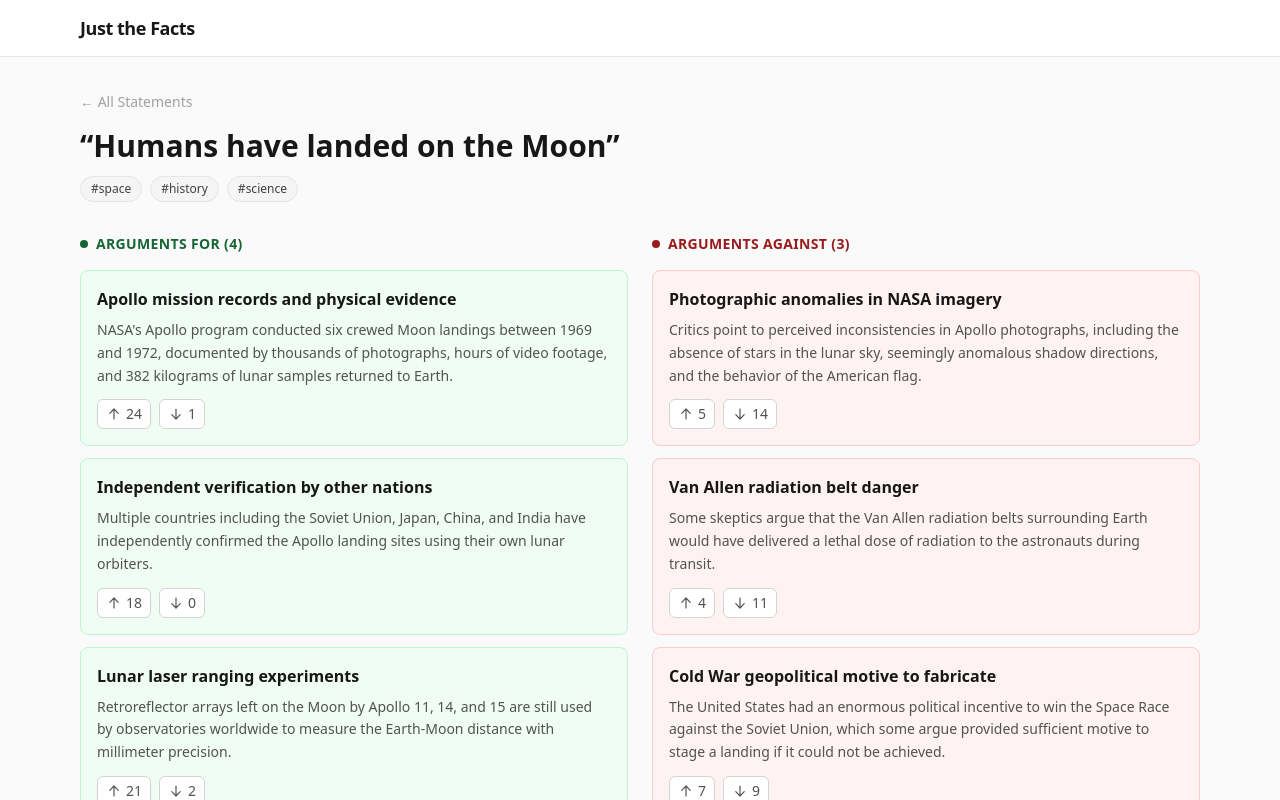
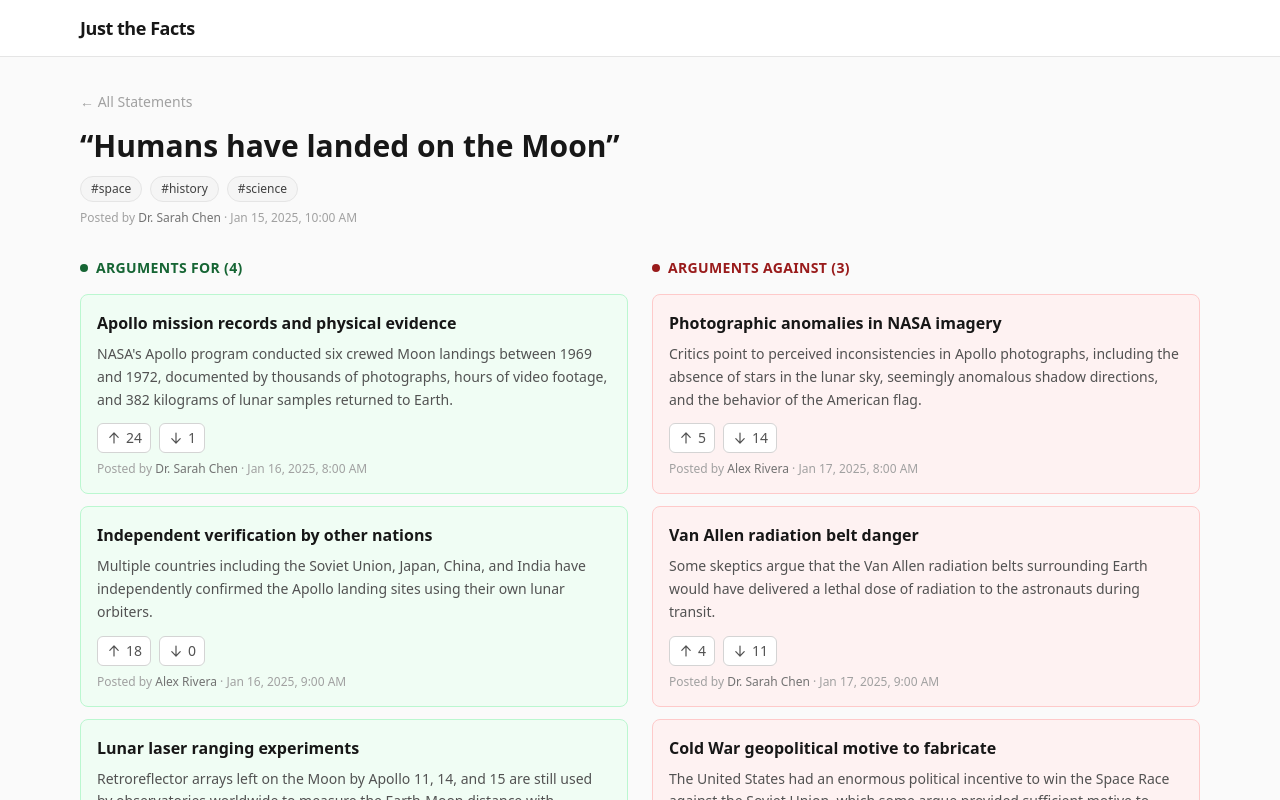
Before and after one commit to middlec000/just_the_facts, a Next.js app: page /statements/stmt-1 in a window 1280 px wide. Shown: the top 800 px of the page. Built offline with nearby package versions, Linux system fonts and the light colour scheme.

Commit message:
add posted timestamp and user to statements, arguments, and evidence

```diff
--- a/app/arguments/[id]/page.tsx
+++ b/app/arguments/[id]/page.tsx
@@ -4,8 +4,10 @@ import {
   getArgumentById,
   getEvidenceByArgumentId,
   getStatementForArgument,
+  getUserById,
 } from "@/lib/mock-data";
 import { EvidenceItem } from "@/components/EvidenceItem";
+import { PostedBy } from "@/components/PostedBy";
 
 interface ArgumentPageProps {
   params: Promise<{ id: string }>;
@@ -22,6 +24,7 @@ export default async function ArgumentPage({ params }: ArgumentPageProps) {
   const statement = getStatementForArgument(argument.id);
   const evidenceList = getEvidenceByArgumentId(argument.id);
   const isFor = argument.stance === "for";
+  const argumentUser = getUserById(argument.userId);
 
   return (
     <div className="max-w-3xl">
@@ -62,6 +65,10 @@ export default async function ArgumentPage({ params }: ArgumentPageProps) {
         </h1>
 
         <p className="text-neutral-700 leading-relaxed">{argument.summary}</p>
+        <PostedBy
+          userName={argumentUser?.name ?? "Unknown"}
+          createdAt={argument.createdAt}
+        />
 
         {/* Parent statement reference */}
         {statement && (
@@ -85,7 +92,11 @@ export default async function ArgumentPage({ params }: ArgumentPageProps) {
         {evidenceList.length > 0 ? (
           <div className="space-y-3">
             {evidenceList.map((ev) => (
-              <EvidenceItem key={ev.id} evidence={ev} />
+              <EvidenceItem
+                key={ev.id}
+                evidence={ev}
+                userName={getUserById(ev.userId)?.name ?? "Unknown"}
+              />
             ))}
           </div>
         ) : (
--- a/app/page.tsx
+++ b/app/page.tsx
@@ -1,4 +1,4 @@
-import { statements, getArgumentsByStatementId, getAllTags } from "@/lib/mock-data";
+import { statements, getArgumentsByStatementId, getAllTags, getUserById } from "@/lib/mock-data";
 import { StatementList } from "@/components/StatementList";
 
 export default function HomePage() {
@@ -6,10 +6,12 @@ export default function HomePage() {
 
   const statementsWithCounts = statements.map((statement) => {
     const args = getArgumentsByStatementId(statement.id);
+    const user = getUserById(statement.userId);
     return {
       ...statement,
       forCount: args.filter((a) => a.stance === "for").length,
       againstCount: args.filter((a) => a.stance === "against").length,
+      userName: user?.name ?? "Unknown",
     };
   });
 
--- a/app/statements/[id]/page.tsx
+++ b/app/statements/[id]/page.tsx
@@ -1,7 +1,8 @@
 import { notFound } from "next/navigation";
 import Link from "next/link";
-import { getStatementById, getArgumentsByStatementId } from "@/lib/mock-data";
+import { getStatementById, getArgumentsByStatementId, getUserById } from "@/lib/mock-data";
 import { ArgumentCard } from "@/components/ArgumentCard";
+import { PostedBy } from "@/components/PostedBy";
 
 interface StatementPageProps {
   params: Promise<{ id: string }>;
@@ -18,6 +19,7 @@ export default async function StatementPage({ params }: StatementPageProps) {
   const allArguments = getArgumentsByStatementId(statement.id);
   const argumentsFor = allArguments.filter((a) => a.stance === "for");
   const argumentsAgainst = allArguments.filter((a) => a.stance === "against");
+  const statementUser = getUserById(statement.userId);
 
   return (
     <div>
@@ -46,6 +48,10 @@ export default async function StatementPage({ params }: StatementPageProps) {
             ))}
           </div>
         )}
+        <PostedBy
+          userName={statementUser?.name ?? "Unknown"}
+          createdAt={statement.createdAt}
+        />
       </section>
 
       {/* Two-column arguments layout */}
@@ -59,7 +65,11 @@ export default async function StatementPage({ params }: StatementPageProps) {
           <div className="space-y-3">
             {argumentsFor.length > 0 ? (
               argumentsFor.map((arg) => (
-                <ArgumentCard key={arg.id} argument={arg} />
+                <ArgumentCard
+                  key={arg.id}
+                  argument={arg}
+                  userName={getUserById(arg.userId)?.name ?? "Unknown"}
+                />
               ))
             ) : (
               <p className="text-sm text-neutral-400 py-8 text-center">
@@ -78,7 +88,11 @@ export default async function StatementPage({ params }: StatementPageProps) {
           <div className="space-y-3">
             {argumentsAgainst.length > 0 ? (
               argumentsAgainst.map((arg) => (
-                <ArgumentCard key={arg.id} argument={arg} />
+                <ArgumentCard
+                  key={arg.id}
+                  argument={arg}
+                  userName={getUserById(arg.userId)?.name ?? "Unknown"}
+                />
               ))
             ) : (
               <p className="text-sm text-neutral-400 py-8 text-center">
--- a/components/ArgumentCard.tsx
+++ b/components/ArgumentCard.tsx
@@ -1,12 +1,14 @@
 import Link from "next/link";
 import { Argument } from "@/lib/types";
 import { VoteButtons } from "@/components/VoteButtons";
+import { PostedBy } from "@/components/PostedBy";
 
 interface ArgumentCardProps {
   argument: Argument;
+  userName: string;
 }
 
-export function ArgumentCard({ argument }: ArgumentCardProps) {
+export function ArgumentCard({ argument, userName }: ArgumentCardProps) {
   const isFor = argument.stance === "for";
 
   return (
@@ -30,6 +32,7 @@ export function ArgumentCard({ argument }: ArgumentCardProps) {
         initialDownvotes={argument.downvotes}
         stopPropagation
       />
+      <PostedBy userName={userName} createdAt={argument.createdAt} />
     </Link>
   );
 }
--- a/components/EvidenceItem.tsx
+++ b/components/EvidenceItem.tsx
@@ -1,7 +1,9 @@
 import { Evidence, SourceType } from "@/lib/types";
+import { PostedBy } from "@/components/PostedBy";
 
 interface EvidenceItemProps {
   evidence: Evidence;
+  userName: string;
 }
 
 const sourceTypeLabels: Record<SourceType, string> = {
@@ -13,7 +15,7 @@ const sourceTypeLabels: Record<SourceType, string> = {
   other: "Other",
 };
 
-export function EvidenceItem({ evidence }: EvidenceItemProps) {
+export function EvidenceItem({ evidence, userName }: EvidenceItemProps) {
   return (
     <div className="border border-neutral-200 rounded-lg p-4">
       <div className="flex items-start justify-between gap-4 mb-2">
@@ -35,6 +37,7 @@ export function EvidenceItem({ evidence }: EvidenceItemProps) {
           View source &#8599;
         </a>
       )}
+      <PostedBy userName={userName} createdAt={evidence.createdAt} />
     </div>
   );
 }
--- /dev/null
+++ b/components/PostedBy.tsx
@@ -0,0 +1,21 @@
+import { formatDate } from "@/lib/utils";
+
+interface PostedByProps {
+  userName: string;
+  createdAt: string;
+}
+
+/**
+ * Displays the submitting user and formatted timestamp.
+ * Used on statement cards, argument cards, and evidence items.
+ */
+export function PostedBy({ userName, createdAt }: PostedByProps) {
+  return (
+    <p className="text-xs text-neutral-400 mt-2">
+      Posted by{" "}
+      <span className="font-medium text-neutral-500">{userName}</span>
+      {" · "}
+      {formatDate(createdAt)}
+    </p>
+  );
+}
--- a/components/StatementList.tsx
+++ b/components/StatementList.tsx
@@ -4,10 +4,12 @@ import { useState } from "react";
 import Link from "next/link";
 import { Statement } from "@/lib/types";
 import { VoteButtons } from "@/components/VoteButtons";
+import { PostedBy } from "@/components/PostedBy";
 
 interface StatementWithCounts extends Statement {
   forCount: number;
   againstCount: number;
+  userName: string;
 }
 
 interface StatementListProps {
@@ -104,6 +106,7 @@ export function StatementList({ statements, allTags }: StatementListProps) {
                   stopPropagation
                 />
               </div>
+              <PostedBy userName={statement.userName} createdAt={statement.createdAt} />
             </Link>
           ))}
         </div>
--- /dev/null
+++ b/lib/utils.ts
@@ -0,0 +1,13 @@
+/**
+ * Format an ISO timestamp into a human-readable date string,
+ * e.g. "Jan 15, 2025 at 10:00 AM"
+ */
+export function formatDate(iso: string): string {
+  return new Intl.DateTimeFormat("en-US", {
+    month: "short",
+    day: "numeric",
+    year: "numeric",
+    hour: "numeric",
+    minute: "2-digit",
+  }).format(new Date(iso));
+}
```
